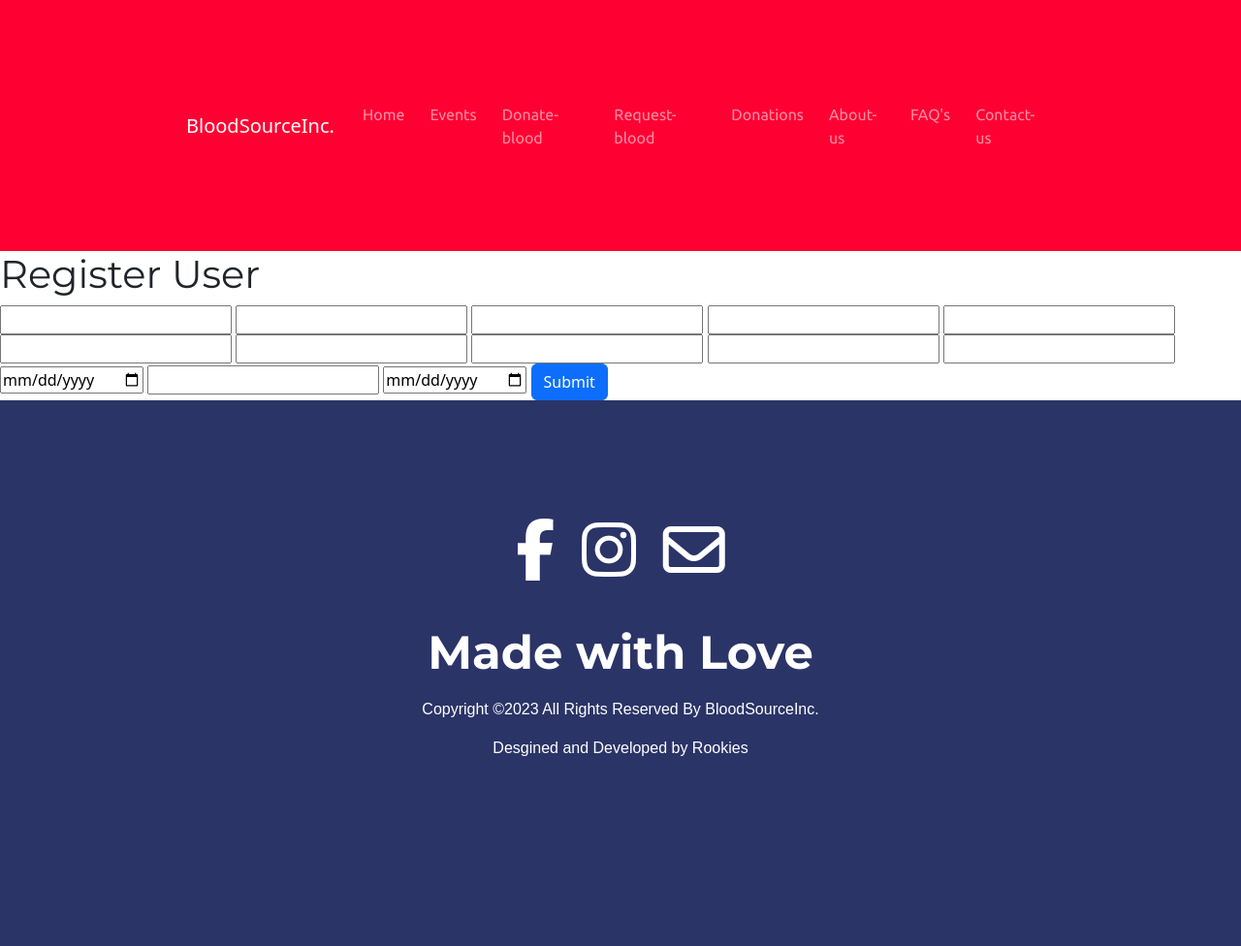
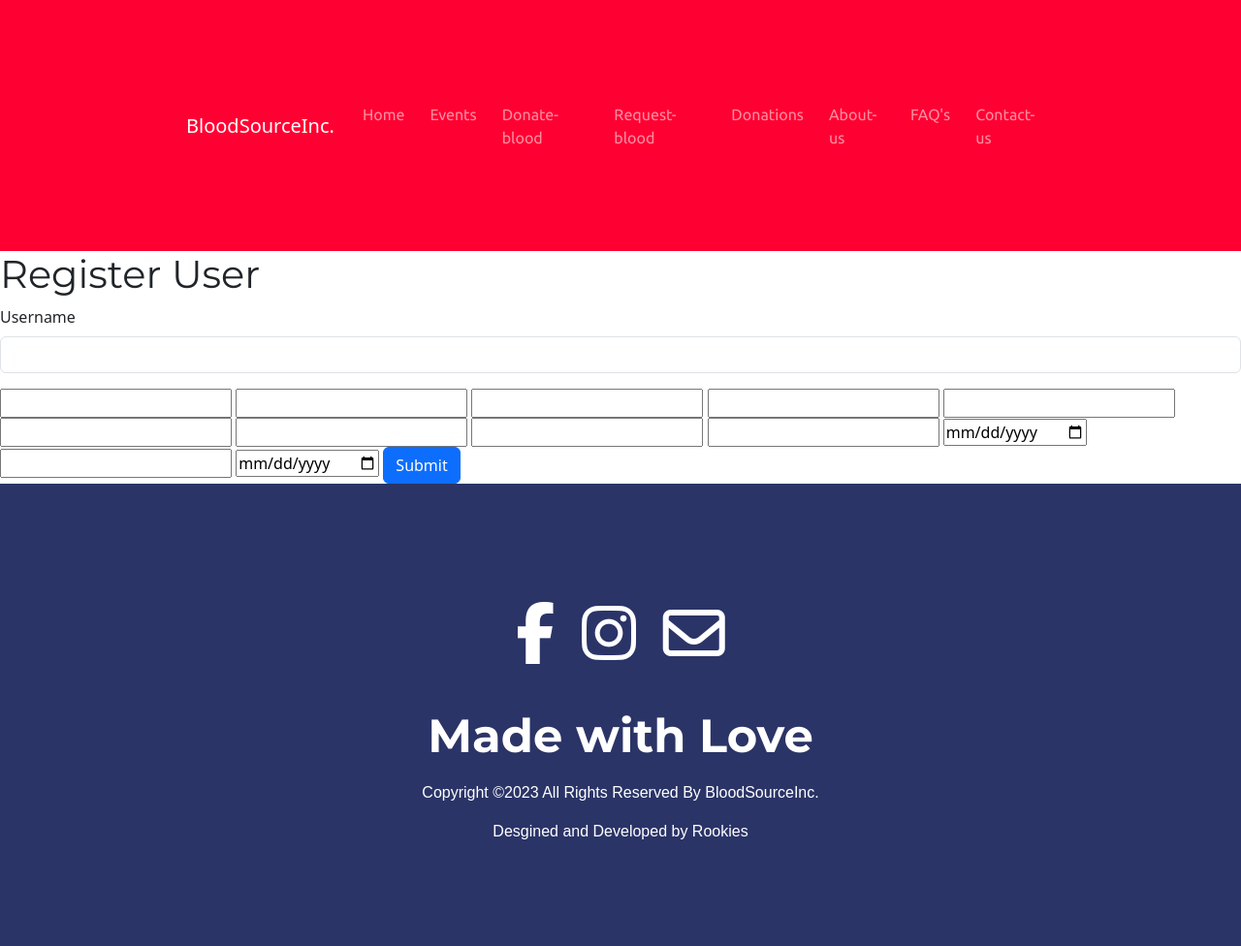
Before and after one commit to mmk0612/blood-bank-college, a Django app: page /register/ in a window 1280 px wide. Shown: the whole page at 97% size. Before the commit the page ends 780 px from the top, so only its background shows below. Run offline with Django 4.2, Linux system fonts and the light colour scheme; some libraries are stand-ins or nearby versions.

Commit message:
register field example

```diff
--- a/server/users/templates/users/register.html
+++ b/server/users/templates/users/register.html
@@ -32,7 +32,10 @@
         {{ form.csrf_token }}
 
 
-        <input type="text" name="username">
+        <div class="mb-3">
+            <label for="username" class="form-label">Username</label>
+            <input type="text" name="username" class="form-control">
+        </div>
         <input type="password" name="password">
         <input type="email" name="email">
         <input type="text" name="first_name">
```
